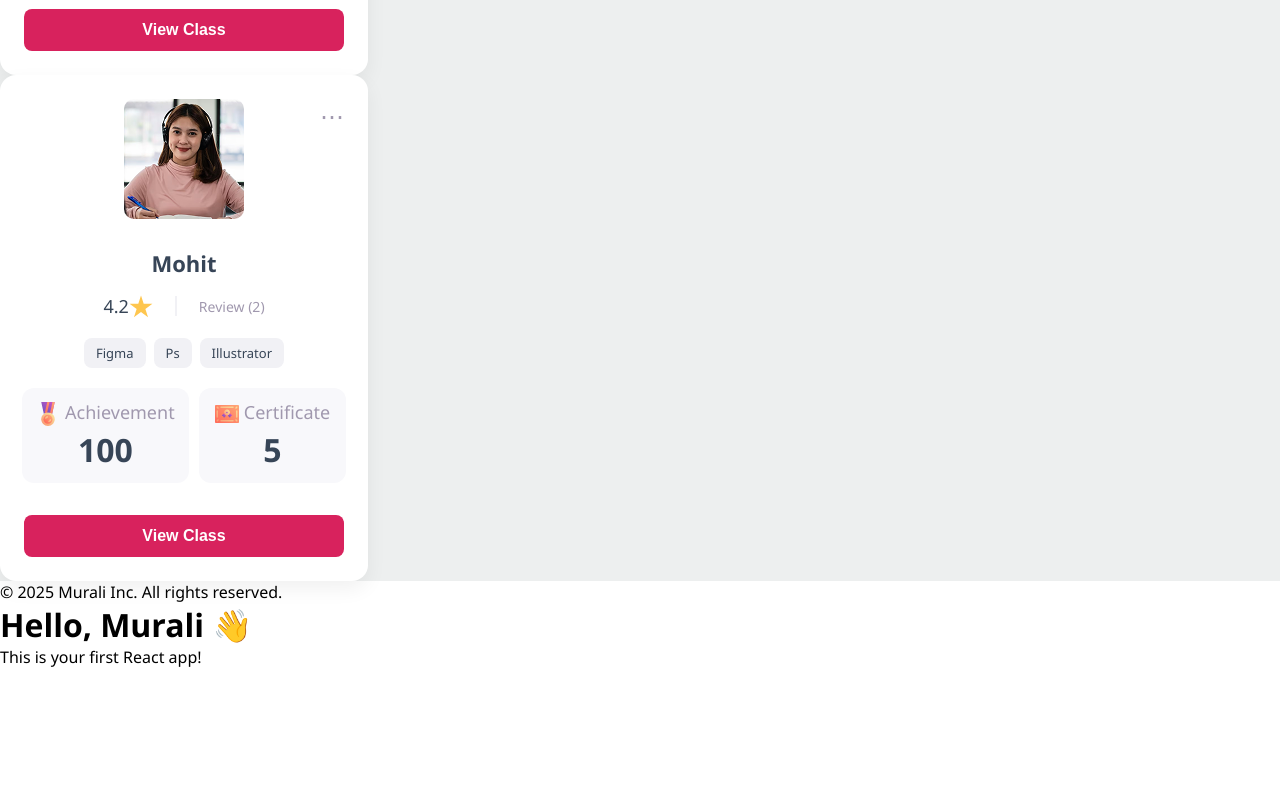
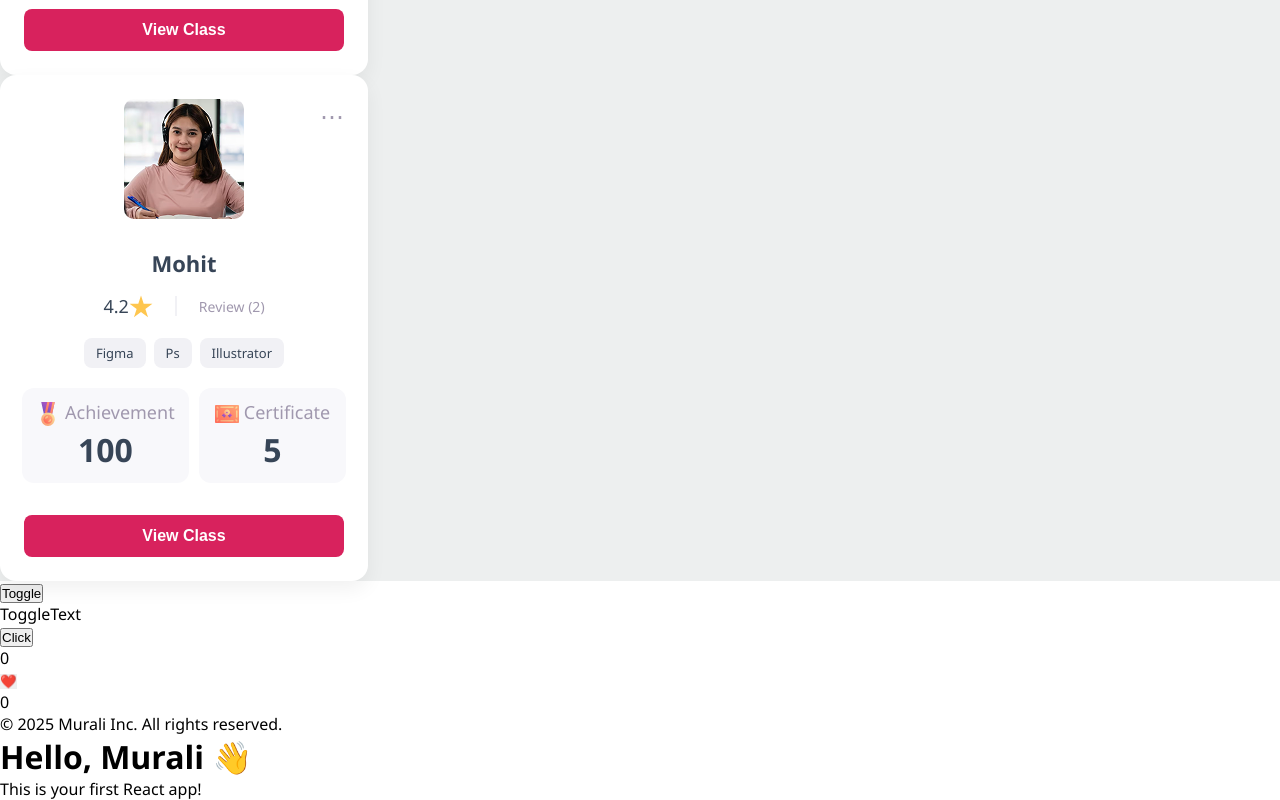
Before and after one commit to Murali9a27/learning-react, a React (Vite) app: page / in a window 1280 px wide. Shown: the part 496-1296 px from the top of the page. Before the commit the page ends 1164 px from the top, so only its background shows below. Built offline with nearby package versions, Linux system fonts and the light colour scheme.

Commit message:
Learn the concept of useState through like btn

```diff
--- a/src/App.jsx
+++ b/src/App.jsx
@@ -4,6 +4,9 @@ import Content from './components/Content'
 import Footer from './components/Footer'
 
 import './app.css'
+import ToggleText from './components/ToggleText'
+import Counter from './components/Counter'
+import LikeButton from './LikeButton'
 
 function App() {
   return (
@@ -11,6 +14,9 @@ function App() {
       <Header></Header>
       <Content style={{color:'#666', backgroundColor:'#edefef'}}>
       </Content>
+      <ToggleText/>
+      <Counter/>
+      <LikeButton/>
       <Footer></Footer>
       <h1>Hello, Murali 👋</h1>
       <p>This is your first React app!</p>
--- /dev/null
+++ b/src/LikeButton.jsx
@@ -0,0 +1,14 @@
+import React, { useState } from 'react'
+
+function LikeButton() {
+    const [like, setLike] = useState(0)
+  return (
+    <>
+        <button style={{outline:"none", border: "none"}} onClick={()=> setLike( like + 1)}>❤️</button>
+        <p>{like}</p>
+    </>
+
+  )
+}
+
+export default LikeButton
--- a/src/components/Content.jsx
+++ b/src/components/Content.jsx
@@ -7,7 +7,6 @@ function Content(props) {
         <p>This is the content area where main info goes.</p>
         <UserCard name="Murali" rating={4.2} reviewData={2} tag={["Html", "Css", "JS"]} achievementStat={100} certificateStat={5} />
         <UserCard name="Mohit" rating={4.2} reviewData={2} tag={["Figma", "Ps", "Illustrator"]} achievementStat={100} certificateStat={5} />
-
       </main>
   )
 }
--- /dev/null
+++ b/src/components/Counter.jsx
@@ -0,0 +1,14 @@
+import React, { useState } from 'react'
+
+function Counter() {
+    const [count, setCount]= useState(0);
+  return (
+    <>
+      <button onClick={() => setCount(count + 1)}>Click</button>
+      <p>{count}</p>
+    </>
+
+  )
+}
+
+export default Counter
--- /dev/null
+++ b/src/components/ToggleText.jsx
@@ -0,0 +1,18 @@
+import React, { useState } from 'react';
+
+
+
+function ToggleText() {
+    const [isVisible, setIsVisible]= useState(true);
+
+  return (
+    <>
+        <button onClick={()=> setIsVisible(!isVisible)}>Toggle</button>
+        {isVisible && <div>ToggleText</div>}
+
+    </>
+
+  )
+}
+
+export default ToggleText
```
